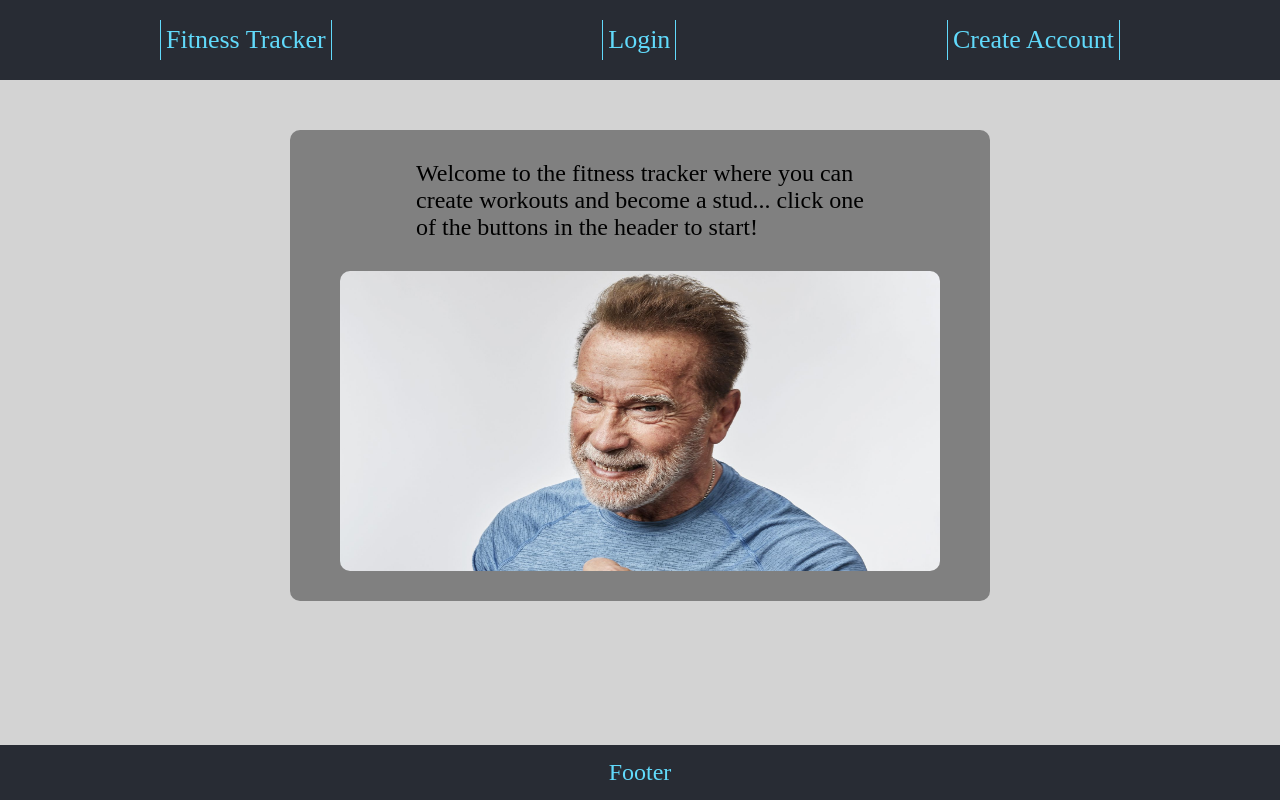
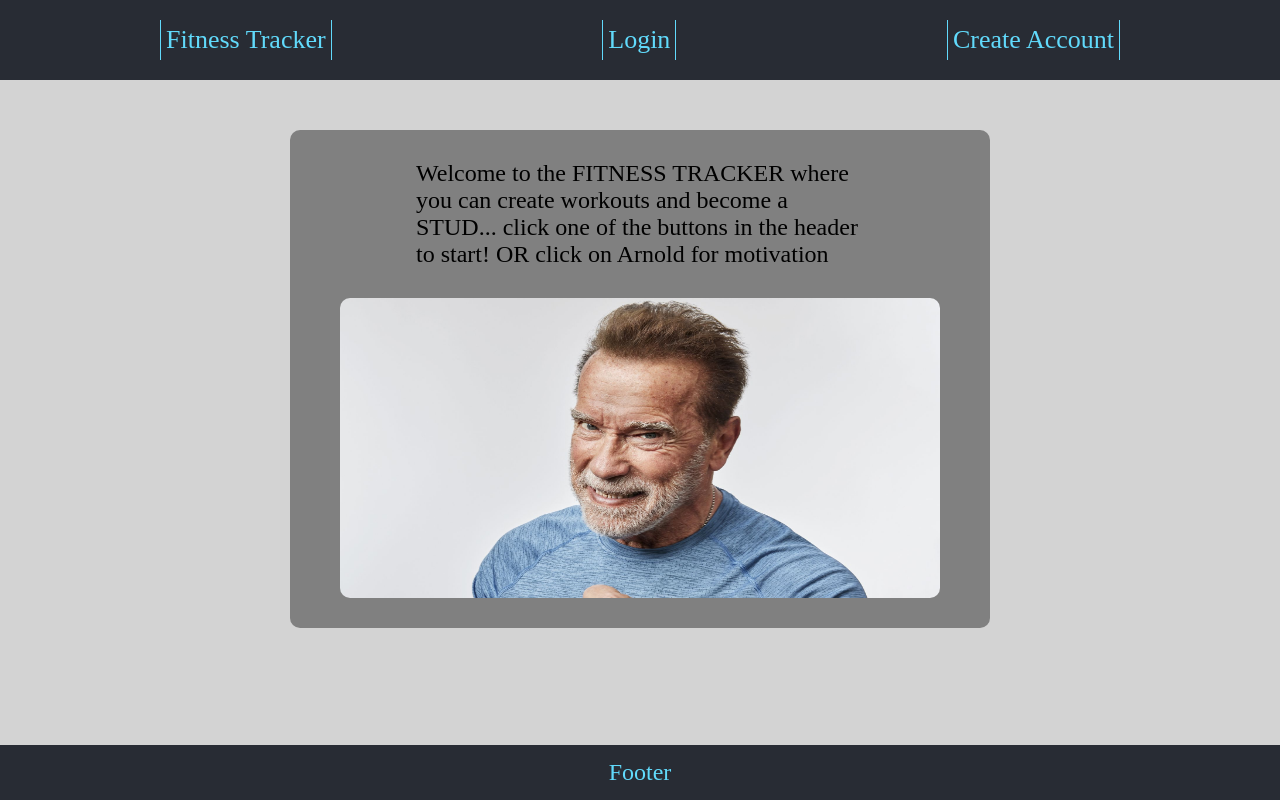
Before and after one commit to tylermckell01/BE-Capstone-FE, a React (Create React App) app: page /landing-page in a window 1280 px wide. Built offline with nearby package versions, Linux system fonts and the light colour scheme.

Commit message:
added small changes for wording, arnold, etc...

```diff
--- a/src/custom-components/LoginForm.jsx
+++ b/src/custom-components/LoginForm.jsx
@@ -39,7 +39,7 @@ export default function LoginForm() {
 
   return (
     <div className="login-form-wrapper">
-      Login
+      Enter Your Credentials
       <form onSubmit={handleSubmit}>
         <div className="email-wrapper">
           <label htmlFor="email">Email: </label>
@@ -63,7 +63,7 @@ export default function LoginForm() {
             onChange={handleFieldUpdate}
           />
         </div>
-        <button type="submit">Submit</button>
+        <button type="submit">Login</button>
       </form>
     </div>
   );
--- a/src/custom-components/MyWorkoutCards.jsx
+++ b/src/custom-components/MyWorkoutCards.jsx
@@ -266,8 +266,6 @@ export default function MyWorkoutCards() {
                     key={exercise.exercise_id}
                     value={exercise.exercise_id}
                   >
-                    {/* {editWorkout.exercises} */}
-
                     {exercise.exercise_name}
                   </option>
                 ))}
--- a/src/pages/LandingPage.jsx
+++ b/src/pages/LandingPage.jsx
@@ -12,8 +12,9 @@ export default function LandingPage() {
     <div className="landing-page-container">
       <div className="landing-page-wrapper">
         <div className="text">
-          Welcome to the fitness tracker where you can create workouts and
-          become a stud... click one of the buttons in the header to start!
+          Welcome to the FITNESS TRACKER where you can create workouts and
+          become a STUD... click one of the buttons in the header to start! OR
+          click on Arnold for motivation
           <br />
         </div>
         <img src={arnold} alt="arnold" onClick={playAudio} />
--- a/src/styles/navigation/header.scss
+++ b/src/styles/navigation/header.scss
@@ -19,6 +19,12 @@
       padding: 5px;
       border-left: solid 1px $tab-links;
       border-right: solid 1px $tab-links;
+      &:hover {
+        background-color: lightgray;
+        color: gray;
+        border-radius: 10px;
+        border: 3px solid $tab-links;
+      }
     }
 
     button {
```
